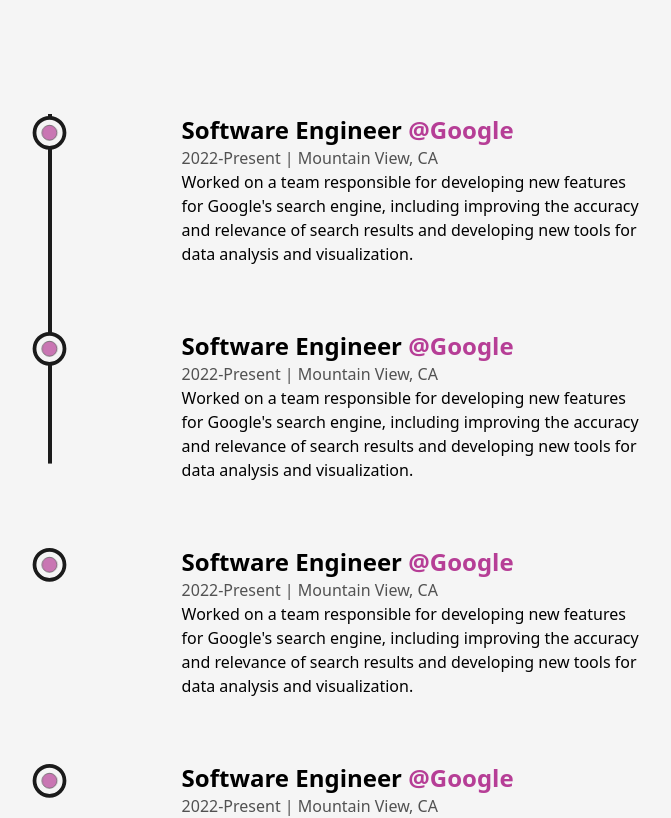
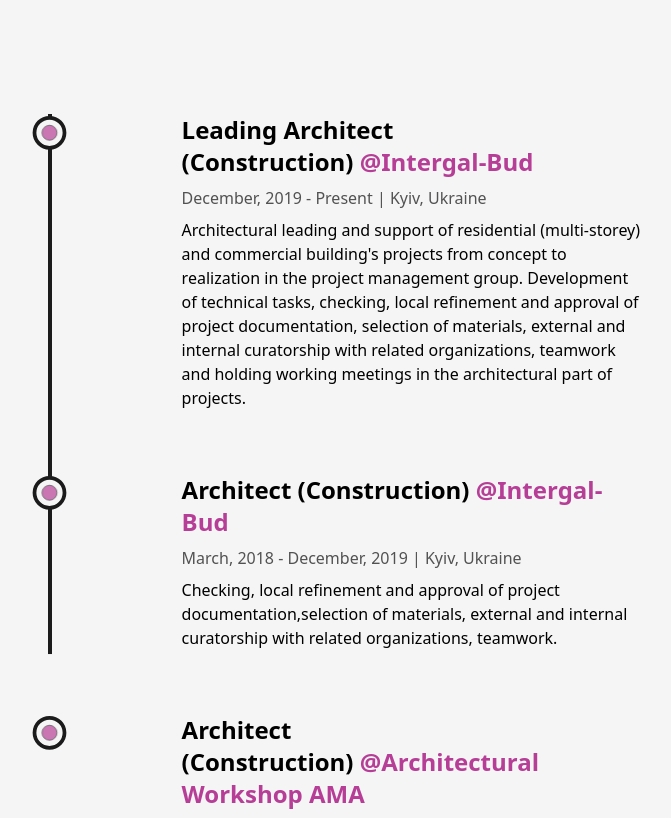
Before and after one commit to LanaVol/portfolio, a Next.js app: page /about in a window 1280 px wide. Shown: the part 2447-3265 px from the top of the page, without its empty margins (244-915 px from the left). Built offline with nearby package versions, Linux system fonts and the light colour scheme.

Commit message:
update experience

```diff
--- a/src/components/Experience.js
+++ b/src/components/Experience.js
@@ -25,7 +25,7 @@
             @{company}
           </a>
         </h3>
-        <span className="capitalize font-medium text-dark/75 dark:text-light/75 xs:text-sm">
+        <span className="capitalize block font-medium my-2 text-dark/75 dark:text-light/75 xs:text-sm">
           {time} | {address}
         </span>
         <p className="font-medium w-full md:text-sm">{work}</p>
@@ -55,38 +55,39 @@
 
         <ul className="w-full flex flex-col items-start justify-between ml-4 xs:ml-2">
           <Details
-            position="Software Engineer"
-            company="Google"
-            companyLink="www.google.com"
-            time="2022-Present"
-            address="Mountain View, CA"
-            work="Worked on a team responsible for developing new features for Google's search engine, including improving the accuracy and relevance of search results and developing new tools for data analysis and visualization."
+            position="Leading Architect (Construction)"
+            company="Intergal-Bud"
+            companyLink="https://intergal-bud.com.ua/ua"
+            time="December, 2019 - Present"
+            address="Kyiv, Ukraine"
+            work="Architectural leading and support of residential (multi-storey) and commercial building's projects from concept to realization in the project management group.
+            Development of technical tasks, checking, local  refinement and approval of project documentation, selection of materials, external and internal curatorship with related organizations, teamwork and holding working meetings in the architectural part of projects."
           />
 
           <Details
-            position="Software Engineer"
-            company="Google"
-            companyLink="www.google.com"
-            time="2022-Present"
-            address="Mountain View, CA"
-            work="Worked on a team responsible for developing new features for Google's search engine, including improving the accuracy and relevance of search results and developing new tools for data analysis and visualization."
+            position="Architect (Construction)"
+            company="Intergal-Bud"
+            companyLink="https://intergal-bud.com.ua/ua"
+            time="March, 2018 - December, 2019"
+            address="Kyiv, Ukraine"
+            work="Checking, local  refinement and approval of project documentation,selection of materials, external and internal curatorship with related organizations, teamwork."
           />
 
           <Details
-            position="Software Engineer"
-            company="Google"
-            companyLink="www.google.com"
-            time="2022-Present"
-            address="Mountain View, CA"
-            work="Worked on a team responsible for developing new features for Google's search engine, including improving the accuracy and relevance of search results and developing new tools for data analysis and visualization."
+            position="Architect (Construction)"
+            company="Architectural workshop AMA"
+            companyLink="https://who-is-who.ua/main/page/budarh2010/100/439"
+            time="March, 2017 - March, 2018"
+            address="Kyiv, Ukraine"
+            work="Development and design of non-residential and residential high-rise buildings (up to 33 floors inclusive) at the EP, PP, P, R stages in accordance with current regulatory requirements, development of presentation materials; preparation of documentation for approval in examination or with Customer."
           />
           <Details
-            position="Software Engineer"
-            company="Google"
-            companyLink="www.google.com"
-            time="2022-Present"
-            address="Mountain View, CA"
-            work="Worked on a team responsible for developing new features for Google's search engine, including improving the accuracy and relevance of search results and developing new tools for data analysis and visualization."
+            position="Assistant to the chief architect"
+            company="Architectural workshop AMA"
+            companyLink="https://who-is-who.ua/main/page/budarh2010/100/439"
+            time="July, 2016 - February, 2017"
+            address="Kyiv, Ukraine"
+            work="development and adjustment of project documentation for non-residential and residential objects, work and correcting in accordance with regulatory requirements and tasks chief architect, development of investment albums of objects."
           />
         </ul>
       </div>
```
